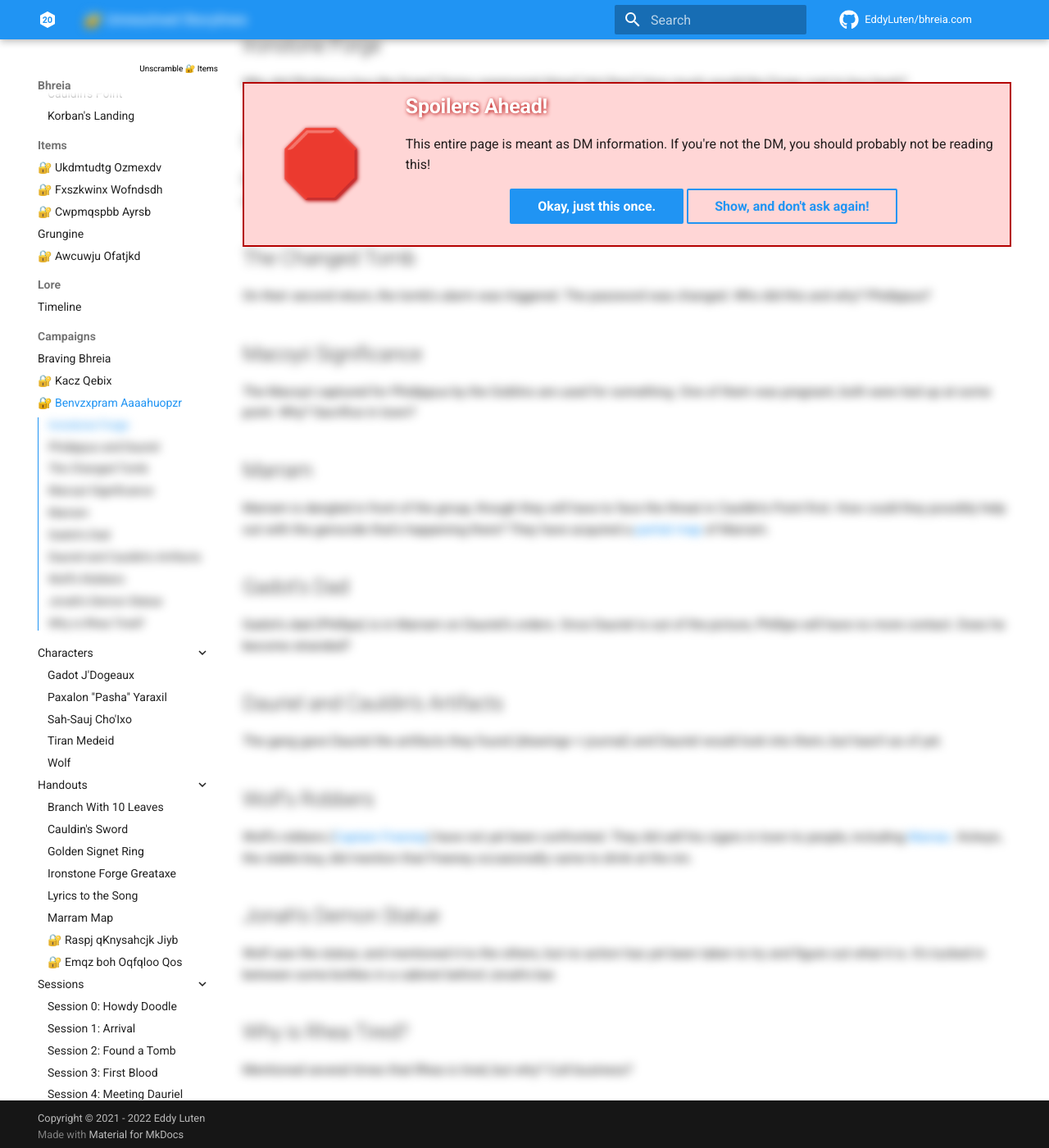
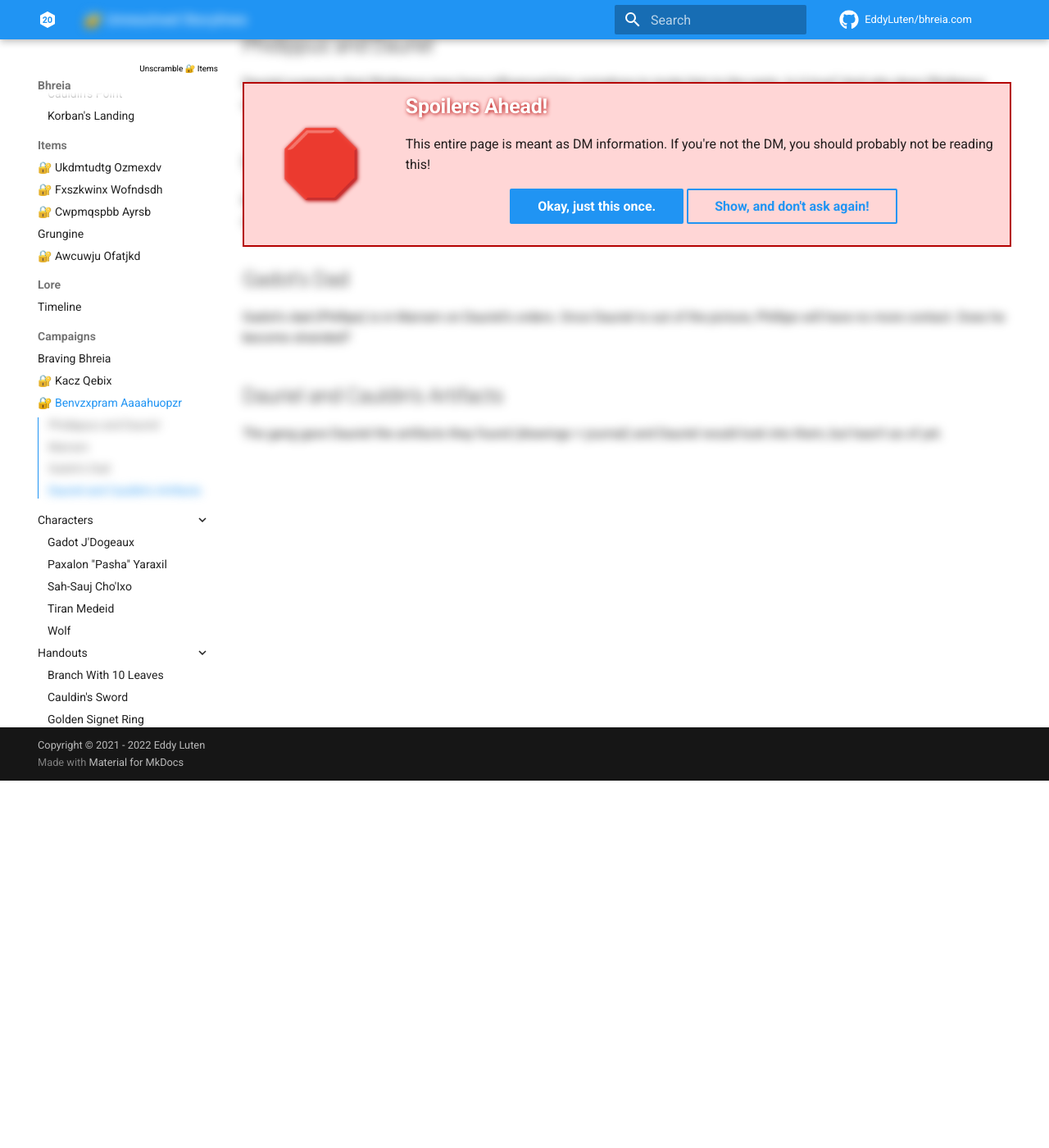
Before and after one commit to EddyLuten/bhreia.com, an MkDocs documentation site: the page built from docs/campaigns/unresolved.md, in a window 1280 px wide and 1400 px high, scrolled down 448 px. Shown: the whole window at 82% size. Built offline with MkDocs 1.6.1 and Material for MkDocs 9.7.7, drawn with Linux system fonts in a browser that asks for light colours; comment, search, counter and statistics services are not loaded.

```diff
--- a/docs/campaigns/unresolved.md
+++ b/docs/campaigns/unresolved.md
@@ -4,21 +4,9 @@
 
 Storylines that have been opened up, but not yet resolved.
 
-## Ironstone Forge
-
-Why did Phidippus buy the forge? Some ceremonial thing? Hot fires? How much would the Forge cost to buy back?
-
 ## Phidippus and Dauriel
 
 Dauriel suspects that Phidippus may have influenced him somehow to invite him to the party. Is it true? And why does Phidippus want to be there? Will he show up?
-
-## The Changed Tomb
-
-On their second return, the tomb's alarm was triggered. The password was changed. Who did this and why? Phidippus?
-
-## Macoyii Significance
-
-The Macoyii captured for Phidippus by the Goblins are used for something. One of them was pregnant, both were tied up at some point. Why? Sacrifice in town?
 
 ## Marram
 
@@ -31,15 +19,3 @@
 ## Dauriel and Cauldin's Artifacts
 
 The gang gave Dauriel the artifacts they found (drawings + journal) and Dauriel would look into them, but hasn't as of yet.
-
-## Wolf's Robbers
-
-Wolf's robbers ([Captain Freeney](../adventures/dauriels-mansion/npcs/captain-freeney.md)) have not yet been confronted. They did sell his cigars in town to people, including [Maniac](../adventures/dauriels-mansion/npcs/maniac.md). Kolwyn, the stable boy, did mention that Freeney occasionally came to drink at the inn.
-
-## Jonah's Demon Statue
-
-Wolf saw the statue, and mentioned it to the others, but no action has yet been taken to try and figure out what it is. It's tucked in between some bottles in a cabinet behind Jonah's bar.
-
-## Why is Rhea Tired?
-
-Mentioned several times that Rhea is tired, but why? Cult business?
```
